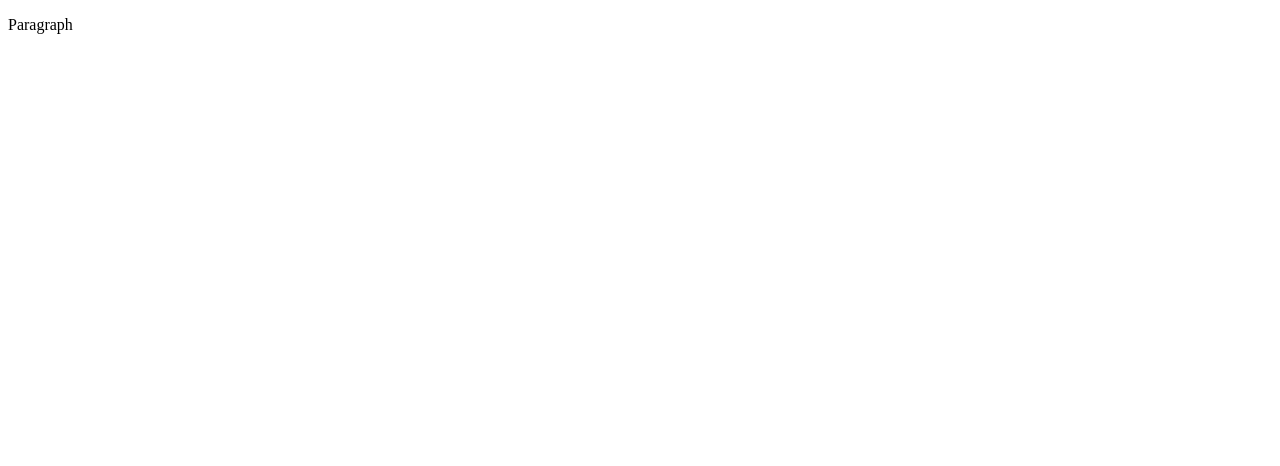
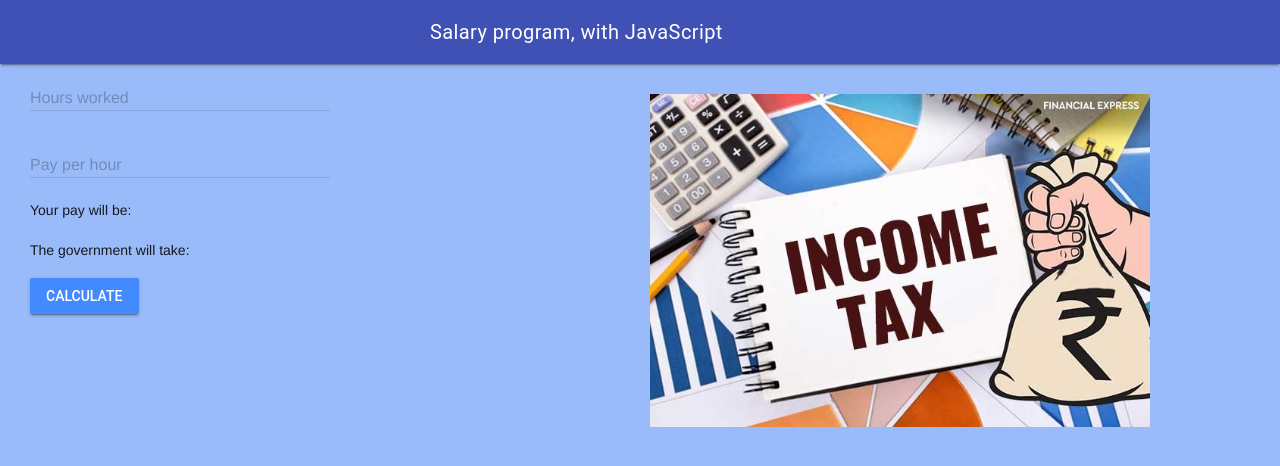
Before and after one commit to MTHS-ICD2O-1-2023/ICD2O-Unit-2-05-clara-tyman, a plain HTML site: page index.html in a window 1280 px wide. Drawn offline with nearby package versions, Linux system fonts and the light colour scheme.

Commit message:
html css js

```diff
--- a/css/style.css
+++ b/css/style.css
@@ -1,4 +1,34 @@
-/* Created by: Mr. Coxall
-* Created on: Sep 2020
+/* Created by: Clara
+* Created on: March 2024
 * This file contains the CSS for index.html
 */
+
+body {
+  background-color: rgb(154, 187, 249);
+}
+
+.mdl-layout-title {
+  padding-left: 350px
+}
+
+.content {
+  padding-left: 30px;
+  padding-right: 10px;
+}
+
+.column {
+  float: left;
+  width: 50%;
+}
+
+/* Clear floats after the columns */
+.row::after {
+  content: "";
+  display: table;
+  clear: both;
+}
+
+.income-tax-image {
+  width: 500px;
+  padding-top: 30px;
+}
--- a/index.html
+++ b/index.html
@@ -1,9 +1,71 @@
 <!DOCTYPE html>
 <html>
-  <head>
-    <title>Title</title>
-  </head>
-  <body>
-    <p>Paragraph</p>
-  </body>
-</html>
+<head>
+  <meta charset="utf-8" />
+  <meta name="description" content="Salary program with JavaScript" />
+  <meta name="keywords" content="mths, icd2o" />
+  <meta name="author" content="Clara" />
+  <meta name="viewport" content="width=device-width, initial-scale=1.0" />
+  <link rel="apple-touch-icon" sizes="180x180" href="apple-touch-icon.png" />
+  <link rel="icon" type="image/png" sizes="32x32" href="favicon-32x32.png" />
+  <link rel="icon" type="image/png" sizes="16x16" href="favicon-16x16.png" />
+  <link rel="manifest" href="site.webmanifest" />
+  <link rel="stylesheet" href="https://fonts.googleapis.com/icon?family=Material+Icons" />
+  <link rel="stylesheet" href="https://code.getmdl.io/1.3.0/material.indigo-blue.min.css" />
+  <link rel="stylesheet" href="./css/style.css" />
+  <title>Salary program, with JavaScript</title>
+</head>
+<body>
+  <script defer src="https://code.getmdl.io/1.3.0/material.min.js"></script>
+  <script src="./js/script.js"></script>
+  <div class="mdl-layout mdl-js-layout mdl-layout--fixed-header">
+    <header class="mdl-layout__header">
+      <div class="mdl-layout__header-row">
+        <span class="mdl-layout-title">Salary program, with JavaScript</span>
+      </div>
+    </header>
+      <main class="mdl-layout__content">
+              <div class="content">
+                <div class="row">
+                  <div class="column">
+                    <!-- Numeric Textfield with Floating Label -->
+                    <form action="#">
+                      <div class="mdl-textfield mdl-js-textfield mdl-textfield--floating-label">
+                        <input class="mdl-textfield__input" type="text" pattern="-?[0-9]*(\.[0-9]+)?" id="hours-of-work" />
+                        <label class="mdl-textfield__label" for="sample4">Hours worked</label>
+                        <span class="mdl-textfield__error">Input is not a number!</span>
+                      </div>
+                    </form>
+                    <!-- Numeric Textfield with Floating Label -->
+                    <form action="#">
+                      <div class="mdl-textfield mdl-js-textfield mdl-textfield--floating-label">
+                        <input class="mdl-textfield__input" type="text" pattern="-?[0-9]*(\.[0-9]+)?" id="rate-of-pay" />
+                        <label class="mdl-textfield__label" for="sample4">Pay per hour</label>
+                        <span class="mdl-textfield__error">Input is not a number!</span>
+                      </div>
+                    </form>
+                    <div>
+                      <p>
+                        Your pay will be: <span id="pay-from-job"></span>
+                      </p>
+                    </div>
+                    <div>
+                      <p>
+                        The government will take:
+                        <span id="taxes-from-government"></span>
+                      </p>
+                    </div>
+                    <!-- Accent-colored raised button with ripple -->
+                    <button class="mdl-button mdl-js-button mdl-button--raised mdl-js-ripple-effect mdl-button--accent"
+                      onclick="myButtonClicked()">
+                      calculate
+                    </button>
+                  </div>
+                  <div class="column">
+                    <img src="./images/income_tax.jpg" alt="income tax" class="income-tax-image">
+                  </div>
+                </div>
+              </div>
+              </div>
+              </body>
+              </html>
--- a/js/script.js
+++ b/js/script.js
@@ -1,5 +1,23 @@
-// Copyright (c) 2020 Mr. Coxall All rights reserved
+// Copyright (c) 2024 Clara All rights reserved
 //
-// Created by: Mr. Coxall
-// Created on: Sep 2020
+// Created by: Clara
+// Created on: March 2024
 // This file contains the JS functions for index.html
+
+
+function myButtonClicked () {
+  const TAX_RATE = 0.18
+
+  // input
+  const hours = parseInt(document.getElementById("hours-of-work").value)
+  const rate = parseInt(document.getElementById("rate-of-pay").value)
+
+
+  // process
+  const pay = (hours * rate) * (1.00 - TAX_RATE)
+  const taxes = (hours * rate) * TAX_RATE
+
+  // output
+  document.getElementById("pay-from-job").innerHTML = "$" + pay.toFixed(2)
+  document.getElementById("taxes-from-government").innerHTML = "$" + taxes.toFixed(2)
+}
```
Also changed, not shown: android-chrome-192x192.png (added), android-chrome-512x512.png (added), apple-touch-icon.png (added), favicon-16x16.png (added), favicon-32x32.png (added), favicon.ico (added), images/income_tax.jpg (added), images/notebook-animation.svg (deleted), site.webmanifest (added).
